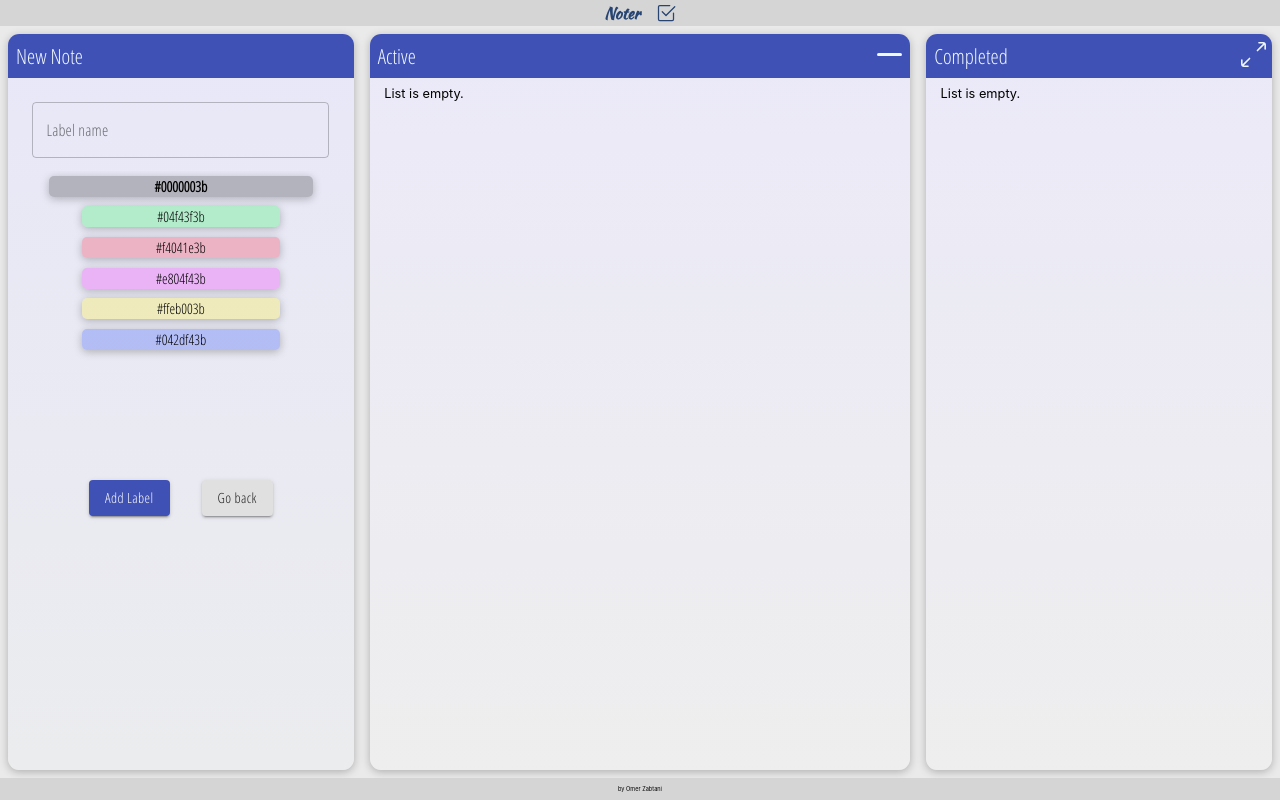
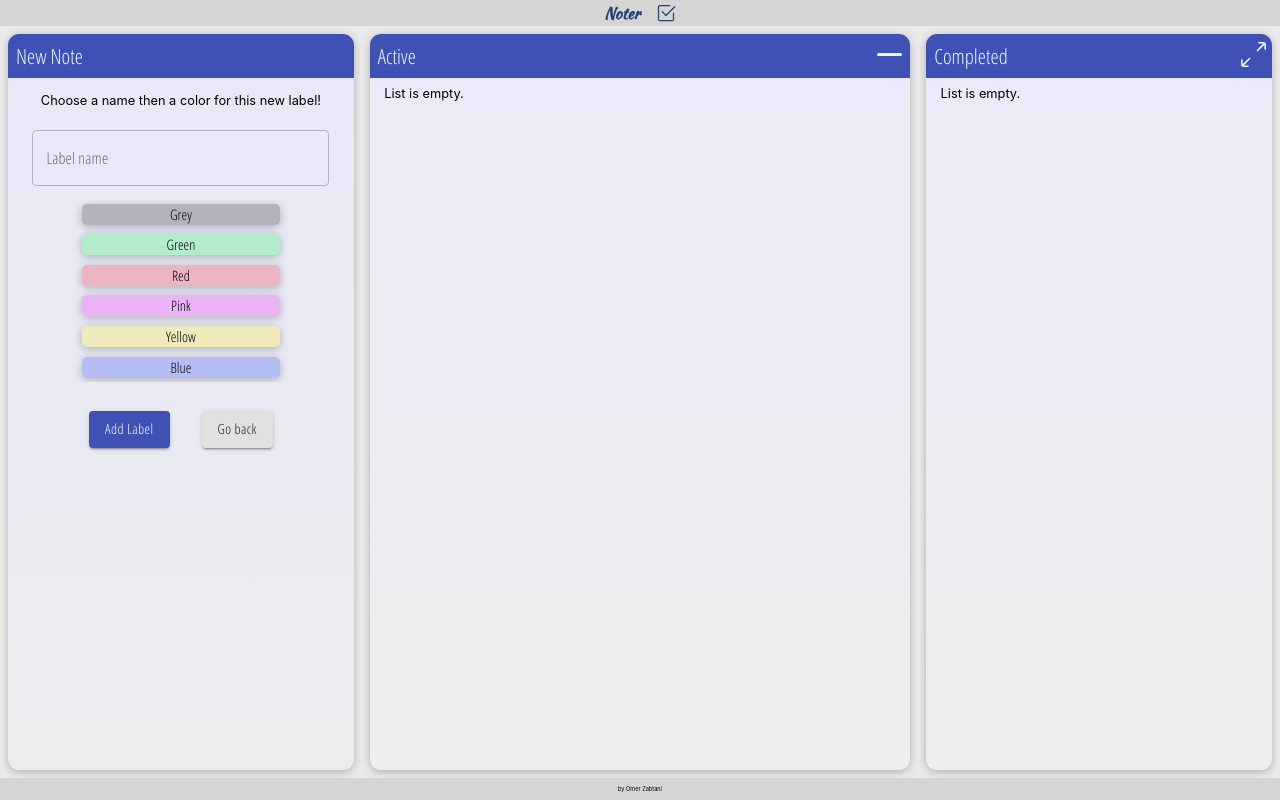
Before and after one commit to zabtani/Noter, a React (Create React App) app: page / in a window 1280 px wide. Both pictures are taken after typing "Sample", "Sample" into the empty fields and a click on the button "Add new label". Built offline with nearby package versions, Linux system fonts and the light colour scheme.

Commit message:
update label colors

```diff
--- a/src/App.js
+++ b/src/App.js
@@ -15,20 +15,13 @@ const App = () => {
       window.removeEventListener('beforeunload', saveToLocalStorage);
     };
   }, []);
-  const labelColors = [
-    '#0000003b',
-    '#04f43f3b',
-    '#f4041e3b',
-    '#e804f43b',
-    '#ffeb003b',
-    '#042df43b',
-  ];
+
   return (
     <div className={classes.app}>
       <Header title="Noter" />
       <TasksProvider>
         <main>
-          <TaskGenerator labelColors={labelColors} />
+          <TaskGenerator />
           <Lists />
         </main>
       </TasksProvider>
--- a/src/components/TaskGenerator/LabelForm.js
+++ b/src/components/TaskGenerator/LabelForm.js
@@ -24,23 +24,24 @@ const TaskForm = (props) => {
     setChosenColor(color);
   };
   const colorOptions = props.labelColors.map((color) => {
-    const isChosen = chosenColor === color;
+    const isChosen = chosenColor === color.hex;
     return (
       <OptionButton
         chosen={isChosen}
-        key={color.replace('#', '')}
-        color={color}
-        title={color}
+        key={color.hex.replace('#', '')}
+        color={color.hex}
+        title={color.colorName}
         type="button"
-        value={color}
+        value={color.hex}
         label="Description"
-        onClick={chooseColorHandler.bind(null, color)}
+        onClick={chooseColorHandler.bind(null, color.hex)}
       />
     );
   });
   return (
     <>
       <form autoComplete="off" onSubmit={addNewLabelHandler}>
+        <p>Choose a name then a color for this new label!</p>
         <Input label="Label name" ref={labelNameInput} />
         <ul className={classes.labelsList}>{colorOptions}</ul>
         <FormButton color="primary" type="submit" text="Add Label" />
--- a/src/components/TaskGenerator/TaskGenerator.js
+++ b/src/components/TaskGenerator/TaskGenerator.js
@@ -40,6 +40,14 @@ const genReducer = (state, action) => {
   }
 };
 const TaskGenerator = (props) => {
+  const labelColors = [
+    { hex: '#0000003b', colorName: 'Grey' },
+    { hex: '#04f43f3b', colorName: 'Green' },
+    { hex: '#f4041e3b', colorName: 'Red' },
+    { hex: '#e804f43b', colorName: 'Pink' },
+    { hex: '#ffeb003b', colorName: 'Yellow' },
+    { hex: '#042df43b', colorName: 'Blue' },
+  ];
   const [genState, dispatchGenAction] = useReducer(genReducer, defaultGenState);
   const tasksCtx = useContext(TasksContext);
   console.log(tasksCtx);
@@ -85,7 +93,7 @@ const TaskGenerator = (props) => {
       {!genState.mainFormView && (
         <LabelForm
           onError={onErroHandler}
-          labelColors={props.labelColors}
+          labelColors={labelColors}
           onAddNewLabel={onAddNewLabelHandler}
           toggleView={switchToTaskFormHandler}
         />
--- a/src/components/TaskGenerator/TaskGenerator.module.css
+++ b/src/components/TaskGenerator/TaskGenerator.module.css
@@ -14,7 +14,7 @@ form {
   list-style: none;
   padding: 0;
   text-align: center;
-  height: 35vh;
+  height: fit-content;
   overflow-y: auto;
 }
 
```
